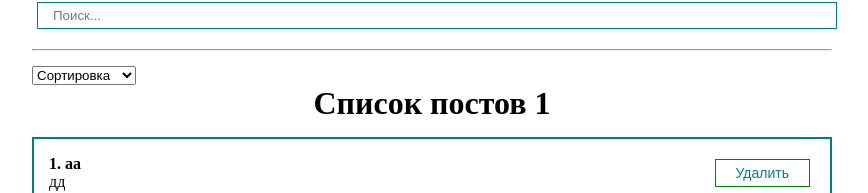
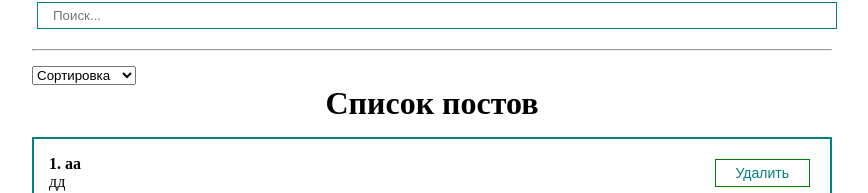
Before and after one commit to Stanislav-Lihod/react-posts, a React (Create React App) app: page / in a window 1280 px wide. Shown: the part 115-308 px from the top of the page, without its empty margins (208-1076 px from the left). Built offline with nearby package versions, Linux system fonts and the light colour scheme.

Commit message:
refactoring

```diff
--- a/src/App.js
+++ b/src/App.js
@@ -1,8 +1,7 @@
 import React, { useMemo, useState } from "react";
+import PostFilter from "./components/PostFilter";
 import PostForm from "./components/PostForm";
 import PostList from "./components/PostList";
-import MyInput from "./components/UI/input/MyInput";
-import MySelect from "./components/UI/select/MySelect";
 import './styles/app.css'
 
 function App() {
@@ -14,19 +13,18 @@
     {id: 4, title: 'гег', body: 'ЙЦУ'},
   ])
 
-  const [selectedSort, setSelectedSort] = useState('')
-  const [searchQuery, setSearchQuery] = useState('')
+  const [filter, setFilter] = useState({sort:'', query:''})
 
   const sortedPosts = useMemo(()=>{
-    if (selectedSort) {
-     return [...posts].sort((a, b)=>a[selectedSort].localeCompare(b[selectedSort]))
+    if (filter.sort) {
+     return [...posts].sort((a, b)=>a[filter.sort].localeCompare(b[filter.sort]))
     }
     return posts
-  }, [selectedSort, posts])
+  }, [filter.sort, posts])
 
   const sortedAndSearchedPosts = useMemo(()=>{
-    return sortedPosts.filter(post => post.title.toLowerCase().includes(searchQuery))
-  }, [searchQuery, sortedPosts])
+    return sortedPosts.filter(post => post.title.toLowerCase().includes(filter.query))
+  }, [filter.query, sortedPosts])
 
   const createPost = (post) =>{
     setPosts([...posts, post])
@@ -36,31 +34,14 @@
     setPosts(posts.filter(p => p.id !== post.id))
   }
 
-  const sortPost = (value) =>{
-    setSelectedSort(value)
-  }
-
   return (
     <div className="App">
       <PostForm create={createPost}/>
-      <MyInput
-        value={searchQuery}
-        onChange={e => setSearchQuery(e.target.value)}
-        placeholder="Поиск..."/>
-      <hr style={{margin: '15px 0'}}/>
-      <MySelect
-        value={selectedSort}
-        change={sortPost}
-        defaultValue='Сортировка'
-        options={[
-          {value: 'title', name: 'По названию'},
-          {value: 'body', name: 'По описанию'},
-        ]}
+      <PostFilter
+        filter={filter}
+        setFilter={setFilter}
       />
-      {sortedAndSearchedPosts.length
-        ?<PostList remove={removePost} posts={sortedAndSearchedPosts} title={'Список постов 1'}/>
-        :<div>Посты не найдены</div>
-      }
+        <PostList remove={removePost} posts={sortedAndSearchedPosts} title={'Список постов'}/>
     </div>
   );
 }
--- /dev/null
+++ b/src/components/PostFilter.jsx
@@ -0,0 +1,24 @@
+import React from 'react'
+import MyInput from './UI/input/MyInput'
+import MySelect from './UI/select/MySelect'
+
+export default function PostFilter({filter, setFilter}) {
+  return (
+    <div>
+    <MyInput
+        value={filter.query}
+        onChange={e => setFilter({...filter, query: e.target.value})}
+        placeholder="Поиск..."/>
+      <hr style={{margin: '15px 0'}}/>
+      <MySelect
+        value={filter.sort}
+        change={change => setFilter({...filter, sort: change})}
+        defaultValue='Сортировка'
+        options={[
+          {value: 'title', name: 'По названию'},
+          {value: 'body', name: 'По описанию'},
+        ]}
+      />
+    </div>
+  )
+}
--- a/src/components/PostList.jsx
+++ b/src/components/PostList.jsx
@@ -2,6 +2,11 @@
 import PostItem from './PostItem'
 
 export default function PostList({posts, title, remove}) {
+
+  if (!posts.length) {
+    return <div style={{textAlign: 'center', fontSize: '50px', margin: '40px', fontWeight:'900'}}>Посты не найдены</div>
+  }
+
   return (
     <div>
       <h1 style={{textAlign: 'center'}}>{title}</h1>
```
